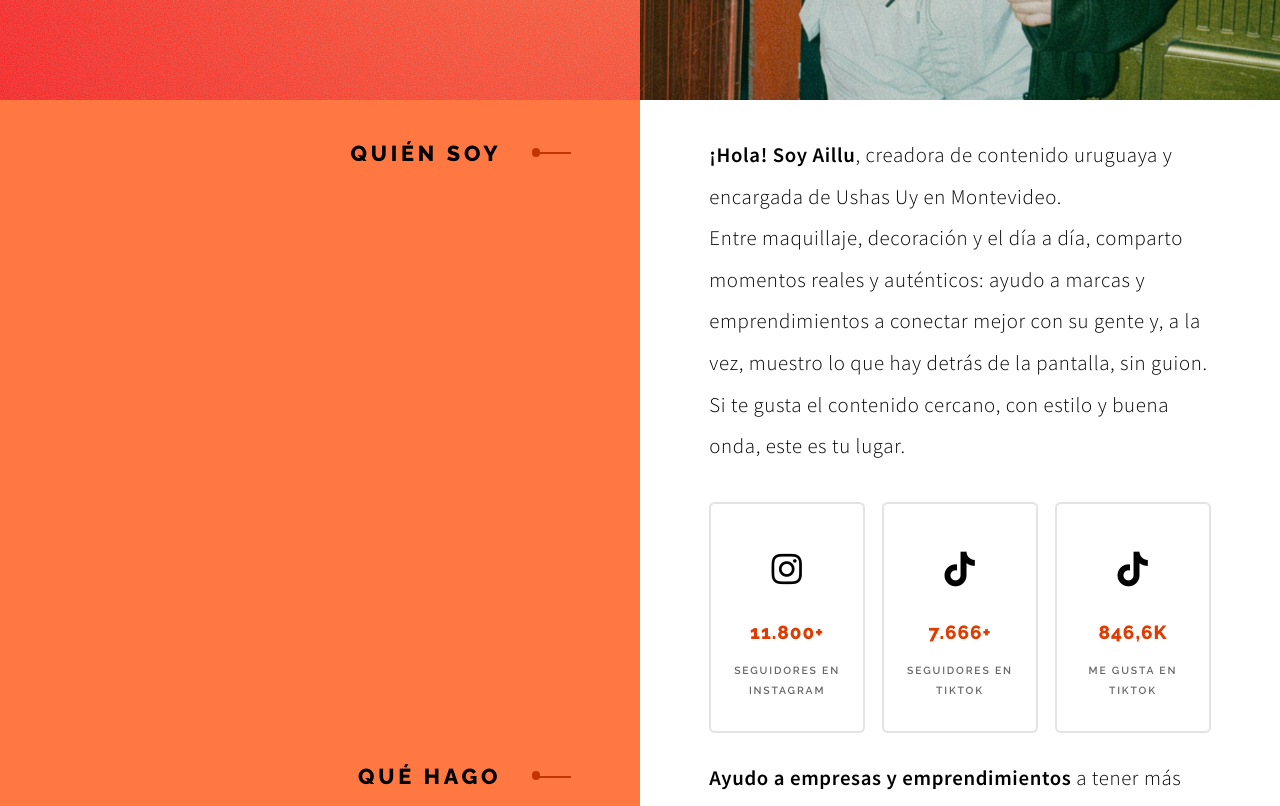
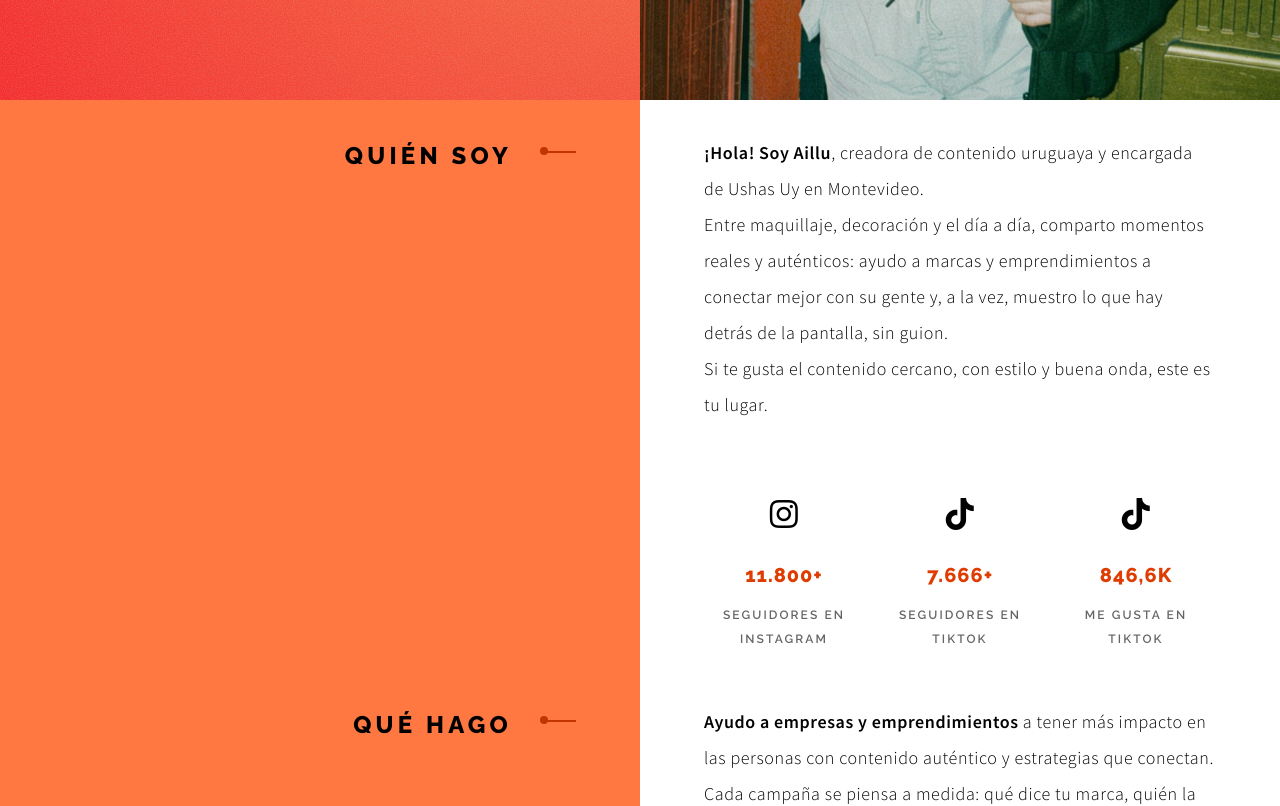
Before and after one commit to NahuelBonino/AillenReactSite, a React (Vite) app: page / in a window 1280 px wide. Shown: the part 700-1506 px from the top of the page. Built offline with nearby package versions, Linux system fonts and the light colour scheme; no server answers.

Commit message:
feat: escala tipográfica responsive, animación de ícono en stats y favicon png

```diff
--- a/index.html
+++ b/index.html
@@ -9,7 +9,7 @@
       content="Aillu Garcia, creadora de contenido uruguaya: maquillaje, decoración, humor y trabajo con marcas. Contenido auténtico que conecta con la gente. Colaboraciones con Ushas Uy, CIF, El Maestro y más."
     />
     <meta name="theme-color" content="#df3c01" />
-    <link rel="icon" type="image/svg+xml" href="/favicon.svg" />
+    <link rel="icon" type="image/svg+xml" href="/favicon.png" />
 
     <meta property="og:type" content="website" />
     <meta property="og:site_name" content="Aillu Garcia" />
--- a/src/components/StatCounter.jsx
+++ b/src/components/StatCounter.jsx
@@ -4,10 +4,6 @@ import { animate, motion, useInView, useReducedMotion } from 'motion/react'
 const format = (value, decimals) =>
   value.toLocaleString('es-UY', { minimumFractionDigits: decimals, maximumFractionDigits: decimals })
 
-/**
- * Tarjeta de métrica con contador. Reutilizable: cuando la tarjeta entra en
- * pantalla (`useInView`) el número cuenta hasta `value` con `animate` de motion.
- */
 export default function StatCounter({ icon, label, value, suffix = '', decimals = 0, delay = 0 }) {
   const ref = useRef(null)
   const inView = useInView(ref, { once: true, amount: 0.4 })
@@ -23,7 +19,7 @@ export default function StatCounter({ icon, label, value, suffix = '', decimals
     }
 
     const controls = animate(0, value, {
-      duration: 1.8,
+      duration: 2,
       ease: 'easeOut',
       onUpdate: (latest) => setCount(latest),
     })
@@ -39,7 +35,18 @@ export default function StatCounter({ icon, label, value, suffix = '', decimals
       animate={inView ? { opacity: 1, y: 0 } : undefined}
       transition={{ duration: 0.5, ease: 'easeOut', delay }}
     >
-      <span className={`icon brands ${icon} stat-icon`} aria-hidden="true" />
+      <motion.span
+        className={`icon brands ${icon} stat-icon`}
+        aria-hidden="true"
+        initial={{ scale: 1 }}
+        animate={inView && !reducedMotion ? { scale: [1, 1.2, 1, 1.2, 1] } : undefined}
+        transition={{
+          duration: 2,
+          times: [0, 0.25, 0.5, 0.75, 1],
+          ease: 'easeInOut',
+          delay,
+        }}
+      />
       <p className="stat-value" aria-hidden="true">
         {format(count, decimals)}
         {suffix}
--- a/src/styles/main.css
+++ b/src/styles/main.css
@@ -24,6 +24,7 @@
 }
 
 html {
+  font-size: 16px;
   overflow-x: hidden;
   scroll-behavior: auto;
 }
@@ -71,12 +72,12 @@ h1 {
 }
 
 h2 {
-  font-size: 1.25rem;
+  font-size: 1.5rem;
   margin: 0 0 2rem 0;
 }
 
 h3 {
-  font-size: 0.875rem;
+  font-size: 1.125rem;
   font-weight: 600;
   margin: 0 0 1.5rem 0;
 }
@@ -131,7 +132,6 @@ img {
   white-space: nowrap;
 }
 
-/* Métricas de comunidad (StatCounter) */
 .stat-cards {
   display: grid;
   grid-template-columns: repeat(3, minmax(0, 1fr));
@@ -144,7 +144,6 @@ img {
 .stat-card {
   align-items: center;
   background: #ffffff;
-  border: solid 2px var(--border);
   border-radius: var(--radius);
   display: flex;
   flex-direction: column;
@@ -161,7 +160,7 @@ img {
 .stat-value {
   color: var(--accent);
   font-family: var(--font-heading);
-  font-size: 1.1rem !important;
+  font-size: 1.25rem !important;
   font-weight: 800;
   letter-spacing: 0.05em;
   line-height: 1.1;
@@ -170,7 +169,7 @@ img {
 
 .stat-label {
   font-family: var(--font-heading);
-  font-size: 0.6rem !important;
+  font-size: 0.75rem !important;
   font-weight: 600;
   letter-spacing: 0.175em;
   margin: 0;
@@ -432,7 +431,7 @@ a.arrow::before {
   cursor: pointer;
   display: inline-block;
   font-family: var(--font-heading);
-  font-size: 0.6rem;
+  font-size: 0.75rem;
   font-weight: 600;
   height: 3rem;
   letter-spacing: 0.175em;
@@ -457,7 +456,7 @@ a.arrow::before {
 }
 
 .button.large {
-  font-size: 0.7rem;
+  font-size: 0.875rem;
   height: 3.2625rem;
   line-height: 3.2625rem;
   padding: 0 3.25rem;
@@ -722,7 +721,7 @@ ul.icons>li>a>.icon {
 
 .wrapper .copyright {
   color: var(--placeholder);
-  font-size: 1rem;
+  font-size: 0.9375rem;
   left: 50vw;
   position: relative;
   width: 50vw;
@@ -825,7 +824,7 @@ ul.icons>li>a>.icon {
 
 .nav-link {
   font-family: var(--font-heading);
-  font-size: 0.6rem;
+  font-size: 0.75rem;
   font-weight: 600;
   letter-spacing: 0.175em;
   text-transform: uppercase;
@@ -898,7 +897,7 @@ ul.icons>li>a>.icon {
 
 .video-panel-text p,
 #wrapper section>.content p {
-  font-size: 1.2rem;
+  font-size: 1.125rem;
   line-height: 2;
 }
 
@@ -926,7 +925,7 @@ ul.icons>li>a>.icon {
 
 #wrapper>section.gallery-row>header p {
   margin-bottom: 0;
-  font-size: 1.2rem;
+  font-size: 1.125rem;
 }
 
 .tiktok-embed-wrap {
@@ -986,7 +985,7 @@ ul.icons>li>a>.icon {
   color: #ffffff;
   text-align: center;
   font-family: var(--font-heading);
-  font-size: 0.7rem;
+  font-size: 0.8125rem;
   font-weight: 600;
   letter-spacing: 0.175em;
   text-transform: uppercase;
@@ -1092,7 +1091,7 @@ ul.icons>li>a>.icon {
   color: #ffffff !important;
   cursor: pointer;
   font-family: var(--font-heading);
-  font-size: 0.8rem;
+  font-size: 0.875rem;
   font-weight: 600;
   letter-spacing: 0.175em;
   text-transform: uppercase;
@@ -1138,7 +1137,7 @@ ul.icons>li>a>.icon {
   background: var(--accent);
   color: #ffffff;
   font-family: var(--font-heading);
-  font-size: 0.75rem;
+  font-size: 0.8125rem;
   font-weight: 600;
   letter-spacing: 0.175em;
   text-transform: uppercase;
@@ -1175,7 +1174,7 @@ ul.icons>li>a>.icon {
 
 .chat-msg p {
   margin: 0;
-  font-size: 0.9rem;
+  font-size: 0.9375rem;
   line-height: 1.75;
   padding: 0.75rem 1rem;
   border-radius: 0.325rem;
@@ -1258,7 +1257,7 @@ ul.icons>li>a>.icon {
   color: #000000;
   cursor: pointer;
   font-family: var(--font-heading);
-  font-size: 0.5rem;
+  font-size: 0.75rem;
   font-weight: 600;
   letter-spacing: 0.125em;
   line-height: 1.4;
@@ -1316,17 +1315,7 @@ ul.icons>li>a>.icon {
   font-size: 1rem;
 }
 
-@media (max-width: 1920px) {
-  html {
-    font-size: 13pt;
-  }
-}
-
 @media (max-width: 1280px) {
-  html {
-    font-size: 13pt;
-  }
-
   #wrapper {
     padding-bottom: 8rem;
   }
@@ -1373,8 +1362,11 @@ ul.icons>li>a>.icon {
 }
 
 @media (max-width: 1152px) {
-  html {
-    font-size: 14pt;
+  h2 {
+    font-size: 1.55rem;
+    margin: auto;
+    justify-content: center;
+    display: flex;
   }
 
   #wrapper {
@@ -1450,7 +1442,7 @@ ul.icons>li>a>.icon {
   }
 
   #wrapper section>header {
-    padding: 4rem 4rem;
+    padding: 4rem 3rem;
   }
 
   #wrapper section>.content {
@@ -1484,10 +1476,6 @@ ul.icons>li>a>.icon {
 }
 
 @media (max-width: 736px) {
-  html {
-    font-size: 12pt;
-  }
-
   h1 {
     font-size: 4.5rem;
   }
@@ -1502,7 +1490,7 @@ ul.icons>li>a>.icon {
   }
 
   h2 {
-    font-size: 2rem;
+    font-size: 1.125rem;
     line-height: 1.7;
     margin: auto;
     justify-content: center;
@@ -1510,7 +1498,7 @@ ul.icons>li>a>.icon {
   }
 
   h3 {
-    font-size: 1.2rem;
+    font-size: 1rem;
   }
 
   #wrapper section>header {
@@ -1555,17 +1543,22 @@ ul.icons>li>a>.icon {
   }
 
   .button {
-    font-size: 0.7rem;
+    font-size: 0.875rem;
     height: 3.3rem;
     line-height: 3.3rem;
     width: 70%;
   }
 
   .button.large {
-    font-size: 0.8rem;
+    font-size: 1rem;
     height: 3.75rem;
     line-height: 3.75rem;
     padding: 0;
+  }
+
+  .video-panel-text p,
+  #wrapper section>.content p {
+    font-size: 1rem;
   }
 
   .navbar {
@@ -1601,6 +1594,9 @@ ul.icons>li>a>.icon {
   .navbar.open .nav-link {
     height: 2.5rem;
     line-height: 2.5rem;
+    width: 100%;
+    font-size: 0.875rem;
+    text-align: center;
   }
 
   .video-panel {
@@ -1618,14 +1614,20 @@ ul.icons>li>a>.icon {
     margin: 0 auto;
   }
 
+  .video-panel-text p:not(:first-of-type) {
+    display: none;
+  }
+
   ul.actions {
     flex-direction: column;
-    gap:20px;
+    align-items: center;
+    gap: 20px;
   }
 
   ul.actions>li {
     width: 100%;
     text-align: center;
+    padding: 0;
   }
 
   #wrapper>section.intro>.content{
@@ -1634,10 +1636,6 @@ ul.icons>li>a>.icon {
 }
 
 @media (max-width: 480px) {
-  html {
-    font-size: 11pt;
-  }
-
   #wrapper>section.intro>header .title-morph::before {
     background: var(--accent-dark);
     content: '';
@@ -1691,7 +1689,7 @@ ul.icons>li>a>.icon {
   }
 
   .button {
-    font-size: 0.7rem;
+    font-size: 0.875rem;
     height: 3.3rem;
     line-height: 3.3rem;
     width: 80%;
@@ -1742,10 +1740,10 @@ ul.icons>li>a>.icon {
   }
 
   h2 {
-    font-size: 1.125rem;
+    font-size: 1rem;
   }
 
   h3 {
-    font-size: 1.1rem;
-  }
-}
+    font-size: 0.875rem;
+  }
+}
```
Also changed, not shown: public/favicon.png (added).
